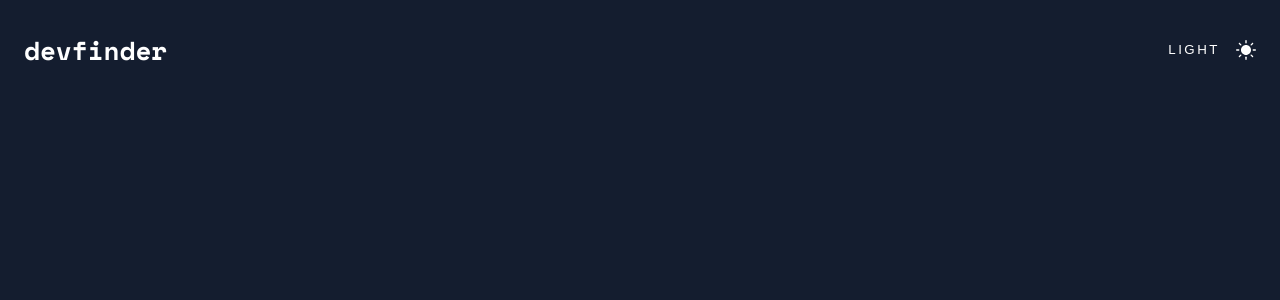
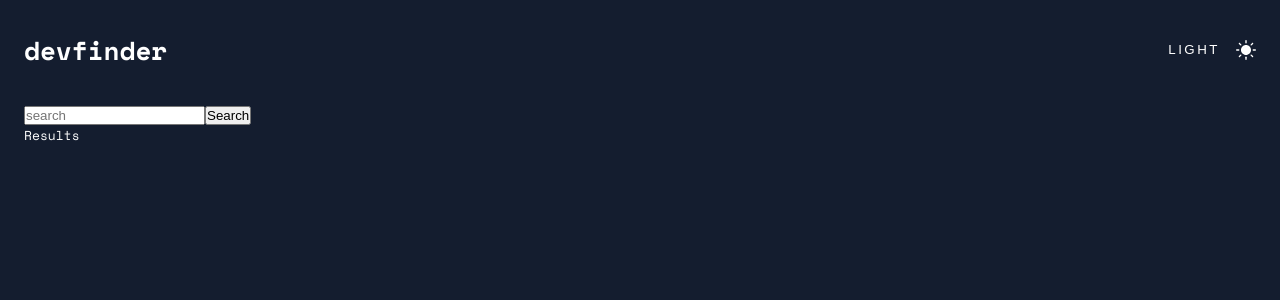
Before and after one commit to dinahbrito/github-user-search-app, a React (Create React App) app: page / in a window 1280 px wide. Shown: the top 300 px of the page. Built offline with nearby package versions, Linux system fonts and the light colour scheme.

Commit message:
created searchBar and results files set up useState for searchBar

```diff
--- a/src/App.js
+++ b/src/App.js
@@ -1,22 +1,23 @@
-import './App.css';
-import {Icon} from "./components/icon"
-import {useState} from 'react';
-import { useEffect } from 'react';
+import "./App.css";
+import { Icon } from "./components/icon";
+import { useState, useEffect } from "react";
+import Search from "./components/SearchBar";
+import SearchBar from "./components/SearchBar";
+import Results from "./components/Results";
+
 
 function App() {
-const [theme, setTheme] = useState(
-  localStorage.getItem('theme') || 'dark'
-  );
+  const [theme, setTheme] = useState(localStorage.getItem("theme") || "dark");
   const toggleTheme = () => {
-  if (theme === 'dark') {
-    setTheme('light');
+    if (theme === "dark") {
+      setTheme("light");
     } else {
-    setTheme('dark');
+      setTheme("dark");
     }
   };
 
   useEffect(() => {
-  localStorage.setItem('theme', theme);
+    localStorage.setItem("theme", theme);
     document.body.className = theme;
   }, [theme]);
 
@@ -24,11 +25,14 @@ useEffect(() => {
     <main className={`App ${theme}`}>
       <header>
         <h1>devfinder</h1>
-        <button className='theme-toggle' onClick={toggleTheme}>Light
-        <Icon name='sun'/>
+        <button className="theme-toggle" onClick={toggleTheme}>
+          Light
+          <Icon name="sun" />
         </button>
       </header>
 
+    <SearchBar />
+    <Results />
 
     </main>
   );
--- /dev/null
+++ b/src/components/Results.js
@@ -0,0 +1,5 @@
+export default function Results() {
+  return (
+    <div>Results</div>
+  )
+}
--- /dev/null
+++ b/src/components/SearchBar.js
@@ -0,0 +1,19 @@
+import "./SearchBar.css";
+import { useState } from "react";
+
+export default function SearchBar() {
+    const [searchInput, setSearchInput] = useState('')
+    const handleChange = (e) => {
+        setSearchInput(e.target.value)
+    }
+    const handleClick = () => {
+        console.log(searchInput)
+    }
+
+  return (
+    <div>
+        <input type="text" placeholder="search" value={searchInput} onChange={handleChange} />
+        <button onClick={handleClick}>Search</button>
+    </div>
+  )
+}
```
Also changed, not shown: src/components/Results.css (added), src/components/SearchBar.css (added). Lines whose indentation alone changed are shown as unchanged.
